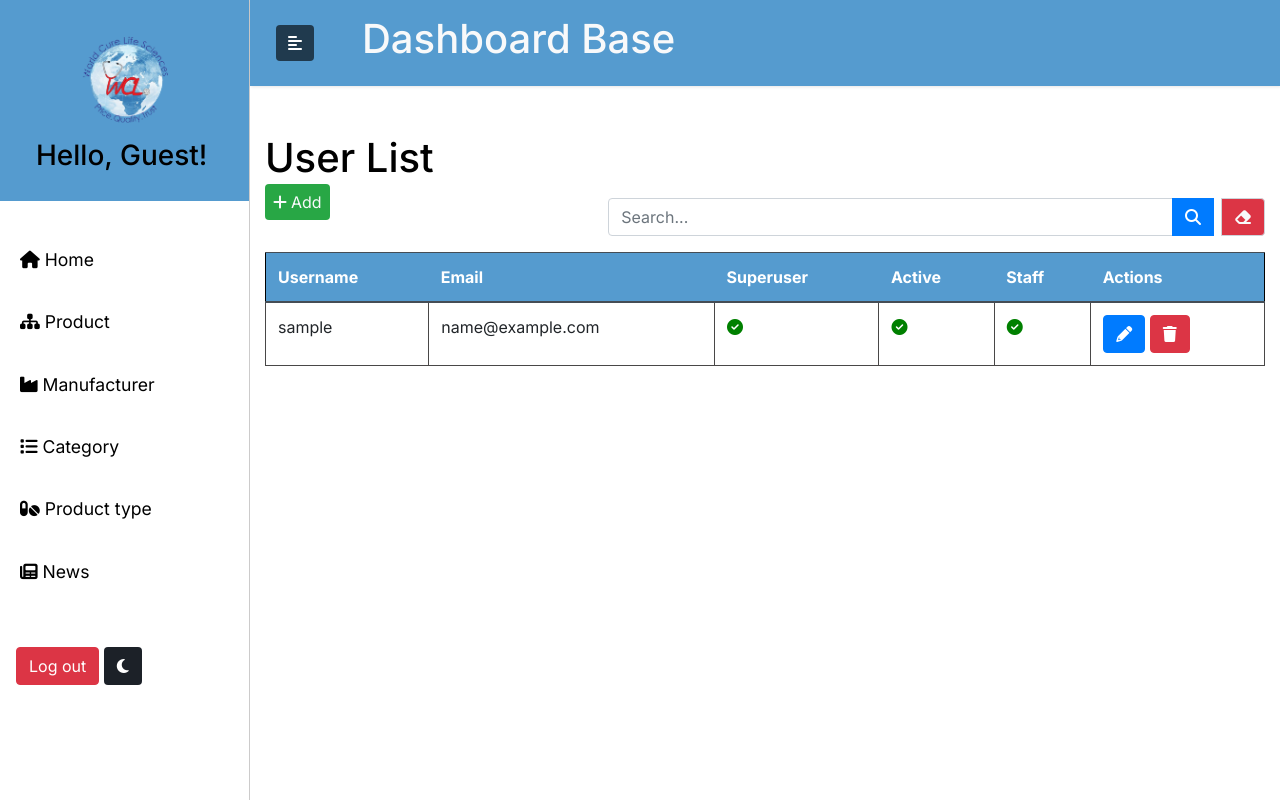
After one commit to monykappa/WCL, a Django app: page /dashboard/user/ in a window 1280 px wide. The commit adds this page. Run offline with Django 5.2, Linux system fonts and the light colour scheme; tables that the repository leaves empty hold one stand-in row (values such as "Sample post"); some libraries are stand-ins or nearby versions.

Commit message:
user page and superuser condition

```diff
--- a/dashboard/urls.py
+++ b/dashboard/urls.py
@@ -10,12 +10,18 @@ from django.conf import settings
 
 app_name = 'dashboard'
 urlpatterns = [
+
+
     #sign in
     path('sign_in/', views.SignInView.as_view(), name='sign_in'),
 
     #log out
     path('logout/', views.LogoutView.as_view(), name='logout'),
 
+    # User
+    path('dashboard/user/', views.UserView.as_view(), name='user'),
+    path('edit_user/<int:user_id>/', views.EditUserView.as_view(), name='edit_user'),
+    # path('dashboard/create_user/', views.CreateUserView.as_view(), name='create_user'),
 
     # Dashboard
     # path('dashboard_base/', views.dashboard_base, name='dashboard_base'),
--- a/dashboard/views.py
+++ b/dashboard/views.py
@@ -20,7 +20,69 @@ import requests
 from openpyxl.drawing.image import Image
 from io import BytesIO
 import os
+from django.contrib.auth.mixins import UserPassesTestMixin
+from django.http import HttpResponseForbidden
 
+class SuperuserRequiredMixin(UserPassesTestMixin):
+    def test_func(self):
+        return self.request.user.is_superuser
+
+    def handle_no_permission(self):
+        return render(self.request, 'dashboard/error_pages/403.html', status=403)
+
+class EditUserView(SuperuserRequiredMixin, View):
+    def get(self, request, user_id):
+        user = get_object_or_404(User, id=user_id)
+        return render(request, 'dashboard/edit_page/edit_user.html', {'user': user})
+
+    def post(self, request, user_id):
+        user = get_object_or_404(User, id=user_id)
+        # Handle form submission and save changes
+        user.username = request.POST.get('username')
+        user.first_name = request.POST.get('first_name')
+        user.last_name = request.POST.get('last_name')
+        user.email = request.POST.get('email')
+        user.is_superuser = request.POST.get('is_superuser') == 'on'
+        user.is_active = request.POST.get('is_active') == 'on'
+        user.is_staff = request.POST.get('is_staff') == 'on'
+        user.save()
+        return redirect('dashboard:user')  # Redirect to the user list page after saving changes
+
+class UserView(View):
+    template_name = 'dashboard/user.html'
+
+    def get(self, request):
+        users = User.objects.all()
+        return render(request, self.template_name, {'users': users})
+
+    def post(self, request):
+        username = request.POST.get('username')
+        first_name = request.POST.get('first_name')
+        last_name = request.POST.get('last_name')
+        email = request.POST.get('email')
+        password = request.POST.get('password')
+        confirm_password = request.POST.get('confirm_password')
+        is_superuser = request.POST.get('superuser') == 'true'  # Convert 'true' string to boolean
+        is_active = request.POST.get('active') == 'true'
+        is_staff = request.POST.get('staff') == 'true'
+
+        if not all([username, first_name, last_name, email, password, confirm_password]):
+            return JsonResponse({'status': 'error', 'message': 'Missing required fields'})
+
+        if password != confirm_password:
+            return JsonResponse({'status': 'error', 'message': 'Passwords do not match'})
+
+        # Check if the username already exists
+        if User.objects.filter(username=username).exists():
+            return JsonResponse({'status': 'error', 'message': 'Username already exists'})
+
+        # Create a new user instance
+        user = User.objects.create_user(username=username, email=email, password=password, first_name=first_name, last_name=last_name)
+        user.is_superuser = is_superuser
+        user.is_active = is_active
+        user.is_staff = is_staff
+        user.save()
+        return JsonResponse({'status': 'success', 'user_id': user.id})
 
 
 def export_to_excel(request):
@@ -134,7 +196,9 @@ class ProductDetailsView(View):
             return JsonResponse({'error': 'Product not found'}, status=404)
 
 
-class EditProductView(View):
+
+
+class EditProductView(SuperuserRequiredMixin, View):
     def get(self, request, slug):
         product = get_object_or_404(Drug, slug=slug)
         form = ProductForm(instance=product)
@@ -163,7 +227,7 @@ class EditProductView(View):
         return render(request, 'dashboard/edit_page/edit_product.html', {'form': form})
 
 
-class DeleteProductView(View):
+class DeleteProductView(SuperuserRequiredMixin, View):
     def post(self, request, slug):
         # Retrieve the product
         product = get_object_or_404(Drug, slug=slug)
@@ -193,7 +257,7 @@ class CategoryView(View):
         return render(request, 'dashboard/add_page/add_category.html', {'form': form})
 
 @method_decorator(login_required, name='dispatch')
-class EditCategoryView(View):
+class EditCategoryView(SuperuserRequiredMixin, View):
     def get(self, request, category_slug):
         category = get_object_or_404(Category, slug=category_slug)
         form = CategoryForm(instance=category)
@@ -208,7 +272,7 @@ class EditCategoryView(View):
         return render(request, 'dashboard/edit_page/edit_category.html', {'form': form})
 
 @method_decorator(login_required, name='dispatch')
-class DeleteCategoryView(View):
+class DeleteCategoryView(SuperuserRequiredMixin, View):
     def post(self, request, category_id):
         category = get_object_or_404(Category, id=category_id)
         category.delete()
@@ -269,7 +333,7 @@ class ManufacturerView(View):
 
 
 @method_decorator(login_required, name='dispatch')
-class EditManufacturerView(View):
+class EditManufacturerView(SuperuserRequiredMixin, View):
     def get(self, request, manufacturer_slug):
         manufacturer = get_object_or_404(Manufacturer, slug=manufacturer_slug)
         form = ManufacturerForm(instance=manufacturer)
@@ -286,25 +350,11 @@ class EditManufacturerView(View):
 
 
 @method_decorator(login_required, name='dispatch')
-class DeleteManufacturerView(View):
+class DeleteManufacturerView(SuperuserRequiredMixin, View):
     def post(self, request, manufacturer_id):
         manufacturer = get_object_or_404(Manufacturer, id=manufacturer_id)
         manufacturer.delete()
         return redirect('dashboard:manufacturer')
-
-# @method_decorator(login_required, name='dispatch')
-# class AddManufacturerView(View):
-#     def get(self, request):
-#         form = ManufacturerForm()
-#         return render(request, 'dashboard/add_page/add_manufacturer.html', {'form': form})
-
-#     def post(self, request):
-#         form = ManufacturerForm(request.POST)
-#         if form.is_valid():
-#             form.save()
-#             return redirect('dashboard:manufacturer')
-#         return render(request, 'dashboard/add_page/add_manufacturer.html', {'form': form})
-
 
 # Product type
 @method_decorator(login_required, name='dispatch')
@@ -324,7 +374,7 @@ class ProductTypeView(View):
 
 
 @method_decorator(login_required, name='dispatch')
-class EditProductTypeView(View):
+class EditProductTypeView(SuperuserRequiredMixin, View):
     def get(self, request, slug):
         drug_type = get_object_or_404(DrugType, slug=slug)
         form = DrugTypeForm(instance=drug_type)
@@ -353,7 +403,7 @@ class NewsView(View):
         return render(request, 'dashboard/news.html', {'news_items': news_items})
 
 @method_decorator(login_required, name='dispatch')
-class AddNewsView(View):
+class AddNewsView(SuperuserRequiredMixin, View):
     def get(self, request):
         form = NewsForm()
         return render(request, 'dashboard/add_page/add_news.html', {'form': form})
@@ -369,7 +419,7 @@ class AddNewsView(View):
         return render(request, 'dashboard/add_page/add_news.html', {'form': form})
 
 @method_decorator(login_required, name='dispatch')
-class EditNewsView(View):
+class EditNewsView(SuperuserRequiredMixin, View):
     def post(self, request, new_slug):
         new = get_object_or_404(New, slug=new_slug)
         form = NewsForm(request.POST, request.FILES, instance=new)
@@ -413,7 +463,7 @@ class UpdateHistoryView(View):
         return render(request, 'dashboard/history/update_new_history.html', {'new': new_instance, 'update_history_entries': update_history_entries})
 
 @method_decorator(login_required, name='dispatch')
-class DeleteNewsView(View):
+class DeleteNewsView(SuperuserRequiredMixin, View):
     def post(self, request, new_id):
         new = get_object_or_404(New, id=new_id)
         new.delete()
--- a/templates/dashboard/dashboard_base.html
+++ b/templates/dashboard/dashboard_base.html
@@ -36,21 +36,8 @@
             </div>
 
             <ul class="list-unstyled components">
-
-
                 <li class="active">
                     <a href="{% url 'dashboard:dashboard' %}"><i class="fa fa-home" aria-hidden="true"></i> Home</a>
-                    <!-- <ul class="collapse list-unstyled" id="homeSubmenu">
-                        <li>
-                            <a href="#">Home 1</a>
-                        </li>
-                        <li>
-                            <a href="#">Home 2</a>
-                        </li>
-                        <li>
-                            <a href="#">Home 3</a>
-                        </li>
-                    </ul> -->
                 </li>
                 <li>
                     <a href="{% url 'dashboard:products' %}"><i class="fa fa-sitemap" aria-hidden="true"></i> Product</a>
@@ -67,7 +54,13 @@
                 <li>
                     <a href="{% url 'dashboard:news' %}"><i class="fa-solid fa-newspaper"></i> News</a>
                 </li>
+                {% if request.user.is_superuser %}
+                <li>
+                    <a href="{% url 'dashboard:user' %}"><i class="fa-solid fa-user"></i> Users</a>
+                </li>
+                {% endif %}
             </ul>
+
             <a href="{% url 'dashboard:logout' %}" class="btn-danger btn ml-3">Log out</a>
             <button id="darkModeButton" class="btn">
                 <i class="fas fa-moon"></i></button>
--- /dev/null
+++ b/templates/dashboard/error_pages/403.html
@@ -0,0 +1,6 @@
+{% extends 'dashboard/dashboard_base.html' %}
+
+
+{% block content %}
+    <h1>you do not have permission to access this </h1>
+{% endblock content %}
--- a/templates/dashboard/manufacturer.html
+++ b/templates/dashboard/manufacturer.html
@@ -11,12 +11,14 @@ Dashboard | Manufacturer
 {% block content %}
 <h1>Manufacturer List</h1>
 <div class="row mb-3">
+    {% if request.user.is_superuser %}
     <div class="col-md-4">
         <a href="#" id="addManufacturerBtn" class="bg-success p-2 text-light rounded" data-toggle="modal"
             data-target="#manufacturerPopup">
             <i class="fa fa-add text-light mr-1"></i>Add
         </a>
     </div>
+    {% endif %}
     <div class="col-md-8 mt-2">
         <div class="input-group">
             <input type="text" class="form-control" id="searchManufacturerInput" placeholder="Search...">
@@ -39,7 +41,9 @@ Dashboard | Manufacturer
                 <th>Name</th>
                 <th>Country</th>
                 <th>Description</th>
+                {% if request.user.is_superuser %}
                 <th>Actions</th>
+                {% endif %}
             </tr>
         </thead>
         <tbody>
@@ -48,6 +52,7 @@ Dashboard | Manufacturer
                 <td>{{ manufacturer.name }}</td>
                 <td>{{ manufacturer.get_country_display }}</td>
                 <td>{{ manufacturer.description }}</td>
+                {% if request.user.is_superuser %}
                 <td>
                     <a href="{% url 'dashboard:edit_manufacturer' manufacturer.slug %}" class="btn btn-primary">
                         <i class="fa fa-pencil" aria-hidden="true"></i>
@@ -65,6 +70,7 @@ Dashboard | Manufacturer
                         {% csrf_token %}
                     </form>
                 </td>
+                {% endif %}
             </tr>
             {% endfor %}
         </tbody>
--- /dev/null
+++ b/templates/dashboard/user.html
@@ -0,0 +1,251 @@
+{% extends 'dashboard/dashboard_base.html' %}
+{% load static %}
+
+
+{% block content %}
+<h1>User List</h1>
+<div class="row mb-3">
+    <div class="col-md-4">
+        <a href="#" id="addUserBtn" class="bg-success p-2 text-light rounded" data-toggle="modal"
+            data-target="#userPopup">
+            <i class="fa fa-add text-light mr-1"></i>Add
+        </a>
+
+    </div>
+    <div class="col-md-8 mt-2">
+        <div class="input-group">
+            <input type="text" class="form-control" id="searchInput" placeholder="Search...">
+            <div class="input-group-append">
+                <button class="btn btn-primary" type="button" id="searchButton">
+                    <i class="fa fa-search"></i>
+                </button>
+            </div>
+            <div class="input-group-append">
+                <span class="input-group-text bg-danger text-light ml-2" id="clearSearchInput"
+                    style="cursor: pointer;"><i class="fa-solid fa-eraser"></i></span>
+            </div>
+        </div>
+    </div>
+</div>
+<div class="table-responsive">
+    <table class="table" id="userTable">
+        <thead class="thead-dark">
+            <tr>
+                <th>Username</th>
+                <th>Email</th>
+                <th>Superuser</th>
+                <th>Active</th>
+                <th>Staff</th>
+                <th>Actions</th>
+            </tr>
+        </thead>
+        <tbody>
+            {% for user in users %}
+            <tr>
+                <td>{{ user.username }}</td>
+                <td>{{ user.email }}</td>
+                <td>{% if user.is_superuser %}<i class="fa-solid fa-circle-check" style="color:green;"></i>{% else %}<i class="fa-solid fa-circle-xmark" style="color:red;"></i>{% endif %}</td>
+                <td>{% if user.is_active %}<i class="fa-solid fa-circle-check" style="color:green;"></i>{% else %}<i class="fa-solid fa-circle-xmark" style="color:red;"></i>{% endif %}</td>
+                <td>{% if user.is_staff %}<i class="fa-solid fa-circle-check" style="color:green;"></i>{% else %}<i class="fa-solid fa-circle-xmark" style="color:red;"></i>{% endif %}</td>
+                <td>
+                    <a href="{% url 'dashboard:edit_user' user.id %}" class="btn btn-primary">
+                        <i class="fa fa-pencil" aria-hidden="true"></i>
+                    </a>
+
+                    <button type="button" class="btn btn-danger" onclick="confirmDelete('{{ user.id }}')">
+                        <i class="fa fa-trash" aria-hidden="true"></i>
+                    </button>
+
+                    <!-- Form for deletion, hidden initially -->
+                    <form id="deleteForm-{{ user.id }}" action="" method="post" style="display: none;">
+                        {% csrf_token %}
+                    </form>
+                </td>
+            </tr>
+            {% endfor %}
+        </tbody>
+    </table>
+</div>
+
+
+
+
+
+<!-- Hidden form -->
+<div class="modal fade" id="userPopup" tabindex="-1" role="dialog" aria-labelledby="userPopupLabel" aria-hidden="true">
+    <div class="modal-dialog modal-lg" role="document">
+        <div class="modal-content">
+            <div class="modal-header">
+                <h5 class="modal-title" id="userPopupLabel">Add User</h5>
+                <button type="button" class="close" data-dismiss="modal" aria-label="Close">
+                    <span aria-hidden="true">&times;</span>
+                </button>
+            </div>
+            <div class="modal-body">
+                <div class="row">
+                    <div class="col-md-6">
+                        <form method="post" id="userForm">
+                            {% csrf_token %}
+                            <div class="form-group">
+                                <label for="user_username">Username:</label>
+                                <input type="text" class="form-control" id="user_username" name="username" required>
+                            </div>
+                            <div class="form-group">
+                                <label for="user_first_name">First Name:</label>
+                                <input type="text" class="form-control" id="user_first_name" name="first_name" required>
+                            </div>
+                            <div class="form-group">
+                                <label for="user_last_name">Last Name:</label>
+                                <input type="text" class="form-control" id="user_last_name" name="last_name" required>
+                            </div>
+                            <div class="form-group">
+                                <label for="user_email">Email:</label>
+                                <input type="email" class="form-control" id="user_email" name="email" required>
+                            </div>
+
+                        </form>
+                    </div>
+                    <div class="col-md-6">
+                        <div class="form-group">
+                            <label for="user_password">Password:</label>
+                            <input type="password" class="form-control" id="user_password" name="password" required>
+                        </div>
+                        <div class="form-group">
+                            <label for="user_confirm_password">Confirm Password:</label>
+                            <input type="password" class="form-control" id="user_confirm_password"
+                                name="confirm_password" required>
+                        </div>
+
+                        <div class="form-check">
+                            <input type="checkbox" class="form-check-input" id="user_superuser" name="superuser">
+                            <label class="form-check-label" for="user_superuser">Superuser</label>
+                        </div>
+                        <div class="form-check">
+                            <input type="checkbox" class="form-check-input" id="user_active" name="active" checked>
+                            <label class="form-check-label" for="user_active">Active</label>
+                        </div>
+                        <div class="form-check">
+                            <input type="checkbox" class="form-check-input" id="user_staff" name="staff">
+                            <label class="form-check-label" for="user_staff">Staff</label>
+                        </div>
+                        <button type="button" class="btn btn-primary" id="saveUserBtn"><i
+                                class="fa-solid fa-floppy-disk"></i> Save</button>
+
+                    </div>
+                </div>
+            </div>
+        </div>
+    </div>
+</div>
+
+
+
+
+<script>
+   document.addEventListener("DOMContentLoaded", function () {
+    // Function to validate the form
+    function validateForm() {
+        var username = document.getElementById('user_username').value.trim();
+        var firstName = document.getElementById('user_first_name').value.trim();
+        var lastName = document.getElementById('user_last_name').value.trim();
+        var email = document.getElementById('user_email').value.trim();
+        var password = document.getElementById('user_password').value.trim();
+        var confirmPassword = document.getElementById('user_confirm_password').value.trim();
+
+        if (username === '' || firstName === '' || lastName === '' || email === '' || password === '' || confirmPassword === '') {
+            Swal.fire({
+                title: 'Error!',
+                text: 'Please enter all fields.',
+                icon: 'error',
+                confirmButtonText: 'OK'
+            });
+            return false;
+        }
+
+        if (password !== confirmPassword) {
+            Swal.fire({
+                title: 'Error!',
+                text: 'Passwords do not match.',
+                icon: 'error',
+                confirmButtonText: 'OK'
+            });
+            return false;
+        }
+
+        return true;
+    }
+
+    // Function to handle form submission without confirmation
+    // Function to handle form submission without confirmation
+function confirmFormSubmission(event) {
+    event.preventDefault();
+    if (validateForm()) {
+        // Submit the form
+        var form = document.getElementById('userForm');
+        var formData = new FormData(form);
+
+        // Add the values of checkboxes to the form data
+        formData.append('superuser', document.getElementById('user_superuser').checked);
+        formData.append('active', document.getElementById('user_active').checked);
+        formData.append('staff', document.getElementById('user_staff').checked);
+
+        // Add password fields to formData
+        var password = document.getElementById('user_password').value.trim();
+        var confirmPassword = document.getElementById('user_confirm_password').value.trim();
+        formData.append('password', password);
+        formData.append('confirm_password', confirmPassword);
+
+        fetch(form.action, {
+            method: form.method,
+            body: formData
+        })
+            .then(response => {
+                if (response.ok) {
+                    // Show success message
+                    Swal.fire({
+                        title: 'Success!',
+                        text: 'User added successfully!',
+                        icon: 'success',
+                        timer: 1000, // 2 seconds
+                        timerProgressBar: true,
+                        showConfirmButton: false
+                    });
+
+                    setTimeout(function () {
+                        location.reload();
+                    }, 1500);
+                } else {
+                    // Show error message if form submission failed
+                    response.json().then(data => {
+                        Swal.fire({
+                            title: 'Error!',
+                            text: data.message, // Display the error message from the server
+                            icon: 'error',
+                            confirmButtonText: 'OK'
+                        });
+                    });
+                }
+            })
+            .catch(error => {
+                console.error('Error:', error);
+            });
+    }
+}
+
+
+    // Attach the form submission function to the "Save" button click event
+    document.getElementById('saveUserBtn').addEventListener('click', confirmFormSubmission);
+
+    // Attach the form submission function to the Enter key press event
+    document.addEventListener('keydown', function (event) {
+        if (event.key === 'Enter' && $('#userPopup').hasClass('show')) {
+            confirmFormSubmission(event);
+        }
+    });
+});
+
+
+</script>
+
+
+{% endblock content %}
```
Also changed, not shown: dashboard/forms.py (+16 -0 lines), templates/dashboard/add_page/add.html (+5 -11 lines), templates/dashboard/category.html (+7 -1 lines), templates/dashboard/edit_page/edit.html (+5 -11 lines), templates/dashboard/edit_page/edit_user.html (added, +82 -0 lines), templates/dashboard/news.html (+8 -1 lines), templates/dashboard/product_type.html (+7 -1 lines), templates/dashboard/products.html (+6 -2 lines), 1 other file.
